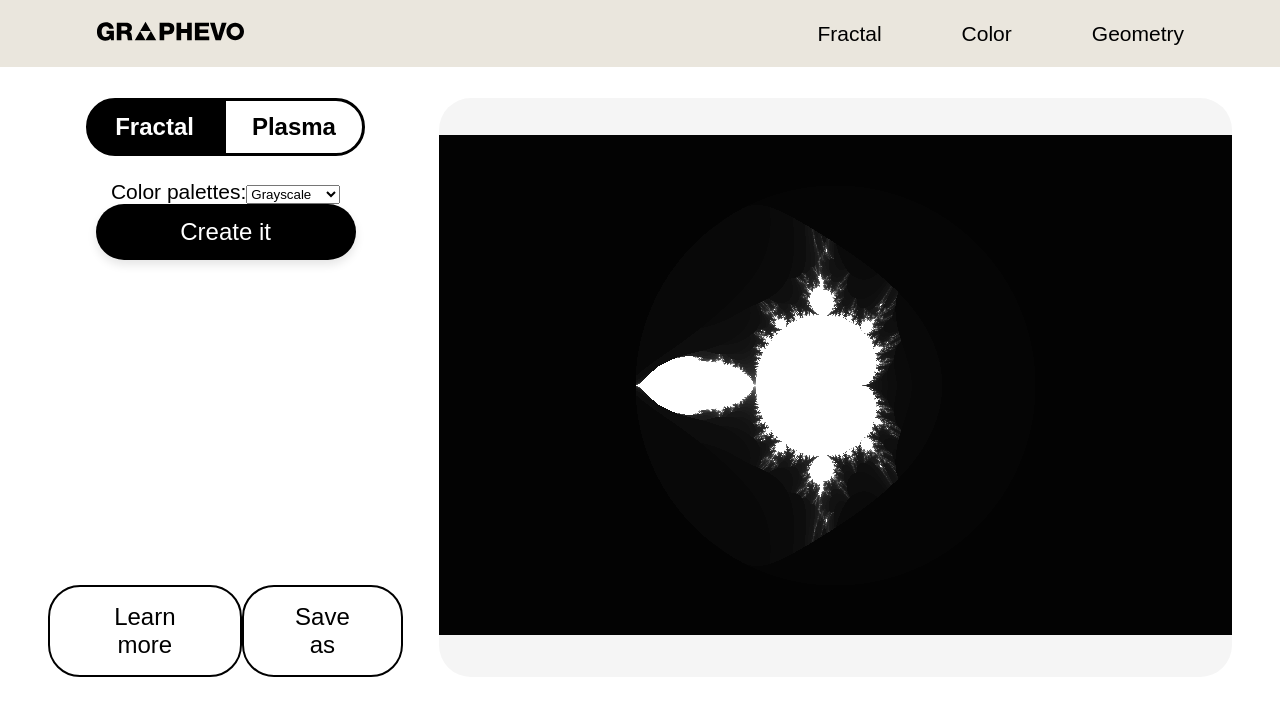
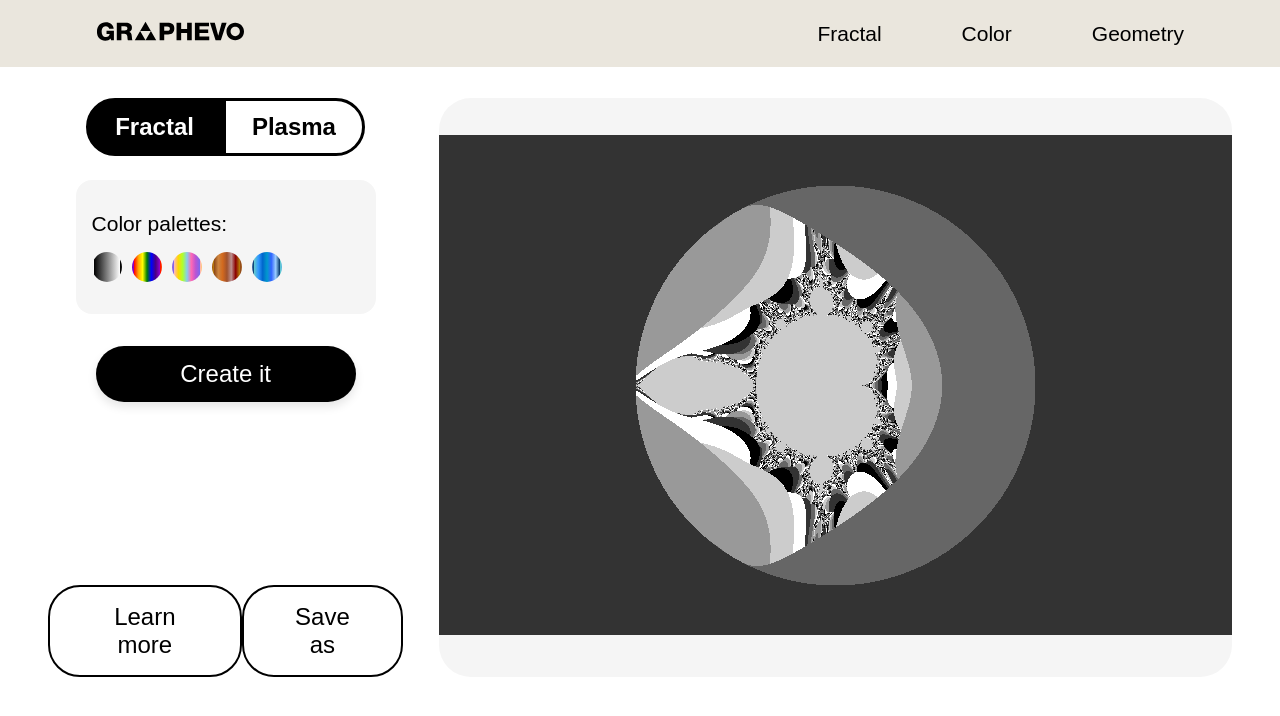
Before and after one commit to liudaminko/cg, a Vue app: page /fractals in a window 1280 px wide. Shown: the top 716 px of the page. Built offline with nearby package versions, Linux system fonts and the light colour scheme.

Commit message:
add generation of fractal using chosen color palette colors

```diff
--- a/src/components/ColorPalette.vue
+++ b/src/components/ColorPalette.vue
@@ -1,48 +1,124 @@
-<template>
-    <div>
-      <label for="colorPalette">Color palettes:</label>
-      <select id="colorPalette" @change="handlePaletteChange">
-        <option v-for="(palette, index) in colorPalettes" :key="index" :value="index">{{ palette.name }}</option>
-      </select>
-    </div>
-  </template>
-
 <script>
 export default {
   data() {
     return {
+      selectedPalette: null,
       colorPalettes: [
         {
           name: "Grayscale",
-                colors: ["#000000", "#333333", "#666666", "#999999", "#CCCCCC", "#FFFFFF"],
+          colors: [
+            "#000000",
+            "#333333",
+            "#666666",
+            "#999999",
+            "#CCCCCC",
+            "#FFFFFF",
+          ],
         },
         {
           name: "Rainbow",
-                colors: ["#FF0000", "#FFA500", "#FFFF00", "#008000", "#0000FF", "#4B0082", "#9400D3"],
+          colors: [
+            "#FF0000",
+            "#FFA500",
+            "#FFFF00",
+            "#008000",
+            "#0000FF",
+            "#4B0082",
+            "#9400D3",
+          ],
         },
         {
           name: "Pastel",
-                colors: ["#FFB6C1", "#FFD700", "#ADFF2F", "#87CEEB", "#FF69B4", "#BA55D3", "#7B68EE"],
+          colors: [
+            "#FFB6C1",
+            "#FFD700",
+            "#ADFF2F",
+            "#87CEEB",
+            "#FF69B4",
+            "#BA55D3",
+            "#7B68EE",
+          ],
         },
         {
           name: "Earth Tones",
-                colors: ["#8B4513", "#CD853F", "#D2691E", "#A0522D", "#BC8F8F", "#8B0000", "#B8860B"],
+          colors: [
+            "#8B4513",
+            "#CD853F",
+            "#D2691E",
+            "#A0522D",
+            "#BC8F8F",
+            "#8B0000",
+            "#B8860B",
+          ],
         },
         {
           name: "Cool Blues",
-                colors: ["#66CCCC", "#3399FF", "#0066CC", "#0099CC", "#3366FF", "#99CCFF", "#003366"],
+          colors: [
+            "#66CCCC",
+            "#3399FF",
+            "#0066CC",
+            "#0099CC",
+            "#3366FF",
+            "#99CCFF",
+            "#003366",
+          ],
         },
-        ]
-
-
+      ],
     };
   },
   methods: {
-        handlePaletteChange(event) {
-            const newPaletteIndex = event.target.value;
-            this.$emit('palette-change', newPaletteIndex, this.colorPalettes); // Emit an event with the selected index and color palettes
+    handlePaletteChange(index) {
+      this.selectedPalette = index;
+      this.$emit("palette-change", this.selectedPalette);
     },
   },
-
 };
 </script>
+
+<template>
+  <div class="color_palette_container">
+    <label for="color_palette">Color palettes:</label>
+    <div class="color-palette-row">
+      <div
+        v-for="(palette, index) in colorPalettes"
+        :key="index"
+        @click="handlePaletteChange(index)"
+        :class="{ 'color-circle': true, selected: index === selectedPalette }"
+        :style="{
+          background: `linear-gradient(to right, ${palette.colors.join(',')})`,
+        }"
+      ></div>
+    </div>
+  </div>
+</template>
+
+<style scoped>
+.color_palette_container {
+  display: flex;
+  align-items: left;
+  justify-content: center;
+  flex-direction: column;
+  background-color: #f5f5f5;
+  padding: 32px 16px;
+  border-radius: 16px;
+  width: 300px;
+  gap: 16px;
+  margin-bottom: 32px;
+}
+.color-palette-row {
+  display: flex;
+}
+
+.color-circle {
+  width: 30px;
+  height: 30px;
+  border-radius: 50%;
+  margin-right: 10px;
+  cursor: pointer;
+  border: 2px solid transparent;
+}
+
+.selected {
+  border-color: #333;
+}
+</style>
--- a/src/components/Fractal.vue
+++ b/src/components/Fractal.vue
@@ -9,7 +9,80 @@ export default {
   data() {
     return {
       scale: 100,
+      colorPalettes: [
+        {
+          name: "Grayscale",
+          colors: [
+            "#000000",
+            "#333333",
+            "#666666",
+            "#999999",
+            "#CCCCCC",
+            "#FFFFFF",
+          ],
+        },
+        {
+          name: "Rainbow",
+          colors: [
+            "#FF0000",
+            "#FFA500",
+            "#FFFF00",
+            "#008000",
+            "#0000FF",
+            "#4B0082",
+            "#9400D3",
+          ],
+        },
+        {
+          name: "Pastel",
+          colors: [
+            "#FFB6C1",
+            "#FFD700",
+            "#ADFF2F",
+            "#87CEEB",
+            "#FF69B4",
+            "#BA55D3",
+            "#7B68EE",
+          ],
+        },
+        {
+          name: "Earth Tones",
+          colors: [
+            "#8B4513",
+            "#CD853F",
+            "#D2691E",
+            "#A0522D",
+            "#BC8F8F",
+            "#8B0000",
+            "#B8860B",
+          ],
+        },
+        {
+          name: "Cool Blues",
+          colors: [
+            "#66CCCC",
+            "#3399FF",
+            "#0066CC",
+            "#0099CC",
+            "#3366FF",
+            "#99CCFF",
+            "#003366",
+          ],
+        },
+      ],
     };
+  },
+  props: {
+    selectedPalette: {
+      type: Number,
+      required: true,
+    },
+  },
+  watch: {
+    selectedPalette() {
+      this.clearCanvas();
+      this.generateFractal();
+    },
   },
   mounted() {
     this.generateFractal();
@@ -36,17 +109,26 @@ export default {
           let z = { re: 0, im: 0 };
           let iteration = 0;
 
-          while (iteration < this.maxIterations && z.re * z.re + z.im * z.im < 4) {
+          while (
+            iteration < this.maxIterations &&
+            z.re * z.re + z.im * z.im < 4
+          ) {
             const prevZ = { re: z.re, im: z.im };
-            z.re = Math.sin(prevZ.re) * prevZ.re - Math.sin(prevZ.im) * prevZ.im;
-            z.im = Math.sin(prevZ.re) * prevZ.im + Math.sin(prevZ.im) * prevZ.re;
+            z.re =
+              Math.sin(prevZ.re) * prevZ.re - Math.sin(prevZ.im) * prevZ.im;
+            z.im =
+              Math.sin(prevZ.re) * prevZ.im + Math.sin(prevZ.im) * prevZ.re;
             z.re += c.re;
             z.im += c.im;
             iteration++;
           }
 
-          const brightness = (iteration / this.maxIterations) * 255;
-          ctx.fillStyle = `rgb(${brightness},${brightness},${brightness})`;
+          const color =
+            this.colorPalettes[this.selectedPalette].colors[
+              iteration % this.colorPalettes[this.selectedPalette].colors.length
+            ];
+
+          ctx.fillStyle = color;
           ctx.fillRect(x, y, 1, 1);
         }
       }
@@ -65,7 +147,7 @@ export default {
   },
   computed: {
     maxIterations() {
-      return 100; // Adjust the maximum iterations as needed
+      return 100;
     },
   },
 };
--- a/src/views/FractalsView.vue
+++ b/src/views/FractalsView.vue
@@ -1,15 +1,15 @@
 <script>
-import PlasmaGenerator from '@/components/Plasma.vue'
-import FractalGenerator from '../components/Fractal.vue'
-import ActionButton from '../components/ActionButton.vue'
-import RenderContainer from '../components/RenderSide.vue'
-import AnimateButton from '../components/AnimateItButton.vue'
-import Popup from '../components/InfoPopup.vue'
-import FractalButtons from '../components/FractalButton.vue'
-import ColorPalette from '../components/ColorPalette.vue'
+import PlasmaGenerator from "@/components/Plasma.vue";
+import FractalGenerator from "../components/Fractal.vue";
+import ActionButton from "../components/ActionButton.vue";
+import RenderContainer from "../components/RenderSide.vue";
+import AnimateButton from "../components/AnimateItButton.vue";
+import Popup from "../components/InfoPopup.vue";
+import FractalButtons from "../components/FractalButton.vue";
+import ColorPalette from "../components/ColorPalette.vue";
 
 export default {
-  name: 'FractalsView',
+  name: "FractalsView",
   components: {
     PlasmaGenerator,
     FractalGenerator,
@@ -18,7 +18,7 @@ export default {
     AnimateButton,
     Popup,
     FractalButtons,
-    ColorPalette
+    ColorPalette,
   },
   data() {
     return {
@@ -27,20 +27,28 @@ export default {
       showFractal: true,
       showPlasma: false,
       generateFractal: false,
+      selectedPalette: 0,
       generatePlasma: false,
-      popupTitle: 'Fractals',
-      popupText: 'The fractal z*sin(z) is a mesmerizing mathematical construct that combines the complex variable "z" with the sine function to produce intricate, self-replicating patterns. This formula generates captivating shapes, including spirals, branches, and intricate tendrils, which exhibit self-similarity across different scales. This means that as you zoom in or out, you`ll find similar structures repeating endlessly, offering a sense of infinite complexity. Fractals derived from z*sin(z) are renowned for their dynamic nature, allowing for real-time exploration and creative expression. Artists, mathematicians, and scientists alike find inspiration in this fractal`s ability to seamlessly merge mathematical beauty with captivating visual art. It serves as a testament to the fascinating interplay between mathematics and the natural world, offering a playground for exploration and artistic expression.',
-    }
+      popupTitle: "Fractals",
+      popupText:
+        'The fractal z*sin(z) is a mesmerizing mathematical construct that combines the complex variable "z" with the sine function to produce intricate, self-replicating patterns. This formula generates captivating shapes, including spirals, branches, and intricate tendrils, which exhibit self-similarity across different scales. This means that as you zoom in or out, you`ll find similar structures repeating endlessly, offering a sense of infinite complexity. Fractals derived from z*sin(z) are renowned for their dynamic nature, allowing for real-time exploration and creative expression. Artists, mathematicians, and scientists alike find inspiration in this fractal`s ability to seamlessly merge mathematical beauty with captivating visual art. It serves as a testament to the fascinating interplay between mathematics and the natural world, offering a playground for exploration and artistic expression.',
+    };
   },
   methods: {
     startAnimation() {
       if (this.showPlasma) {
         this.generatePlasma = true;
-        console.log('generating plasma')
       } else if (this.showFractal) {
         this.generateFractal = true;
-        console.log('generating fractal');
+
+        // Use $nextTick to ensure that the component is updated and the method is available
+        this.$nextTick(() => {
+          this.$refs.fractal.generateWithColorScheme(this.selectedPalette);
+        });
       }
+    },
+    changeColorScheme(index) {
+      this.selectedPalette = index;
     },
     animationStopped() {
       this.animationRunning = false;
@@ -57,25 +65,33 @@ export default {
       this.showPlasma = true;
     },
     exportData() {
-      const canvas = document.querySelector('canvas');
-      const imageDataURL = canvas.toDataURL('image/png');
-      const downloadLink = document.createElement('a');
+      const canvas = document.querySelector("canvas");
+      const imageDataURL = canvas.toDataURL("image/png");
+      const downloadLink = document.createElement("a");
       downloadLink.href = imageDataURL;
-      downloadLink.download = 'plasma.jpg';
+      downloadLink.download = "plasma.jpg";
       downloadLink.click();
     },
-  }
-}
+    changeColorScheme(index) {
+      this.selectedPalette = index;
+    },
+  },
+};
 </script>
-
 
 <template>
   <div class="container">
     <div class="content_container">
       <div class="buttons">
         <div class="header_buttons">
-          <FractalButtons @fractal="showFractalComponent" @plasma="showPlasmaComponent"></FractalButtons>
-          <ColorPalette />
+          <FractalButtons
+            @fractal="showFractalComponent"
+            @plasma="showPlasmaComponent"
+          ></FractalButtons>
+          <ColorPalette
+            @palette-change="changeColorScheme"
+            v-if="showFractal"
+          />
           <AnimateButton @click="startAnimation"></AnimateButton>
         </div>
         <div class="footer_buttons">
@@ -84,14 +100,22 @@ export default {
         </div>
       </div>
       <RenderContainer>
-        <FractalGenerator v-if="showFractal" />
+        <FractalGenerator
+          ref="fractal"
+          v-if="showFractal"
+          :selectedPalette="selectedPalette"
+        />
         <PlasmaGenerator v-if="showPlasma" :generatePlasma="generatePlasma" />
       </RenderContainer>
     </div>
+    <Popup
+      v-if="showPopup"
+      :title="popupTitle"
+      :text="popupText"
+      @close="closePopup"
+    ></Popup>
   </div>
-  <Popup v-if="showPopup" :title="popupTitle" :text="popupText" @close="closePopup"></Popup>
 </template>
-
 
 <style scoped>
 .container {
```
Lines whose indentation alone changed are shown as unchanged.
